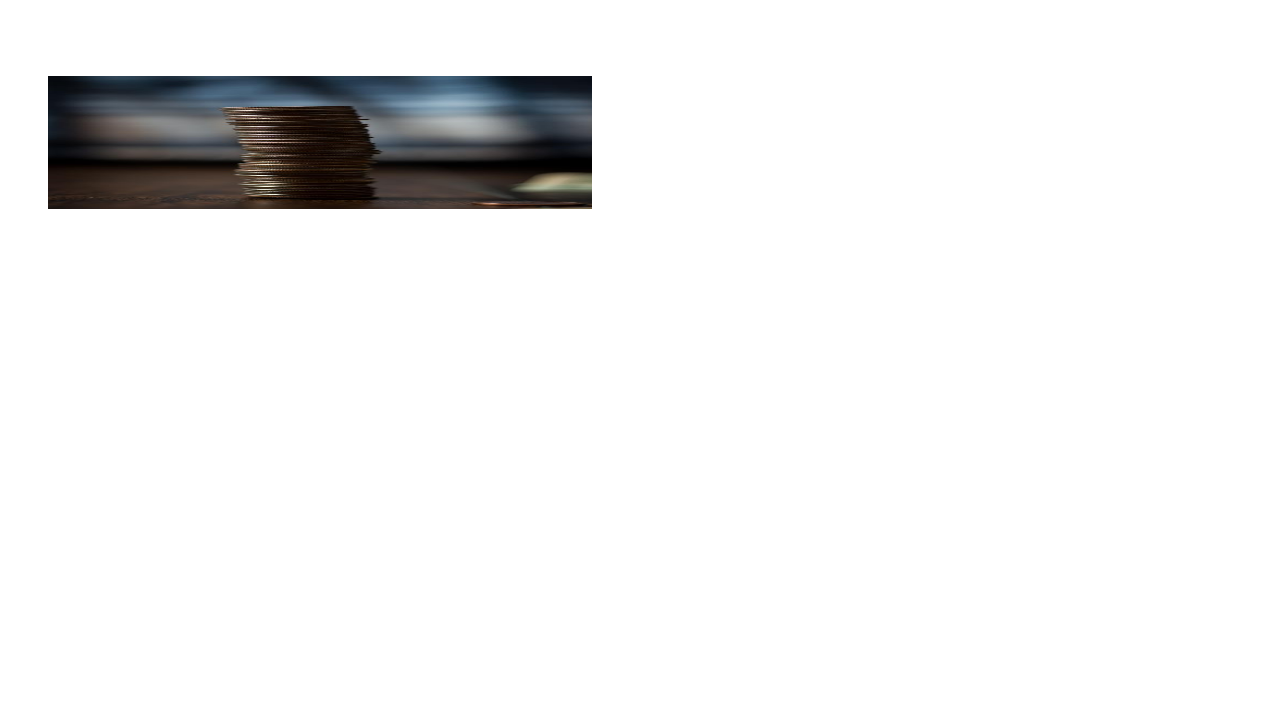
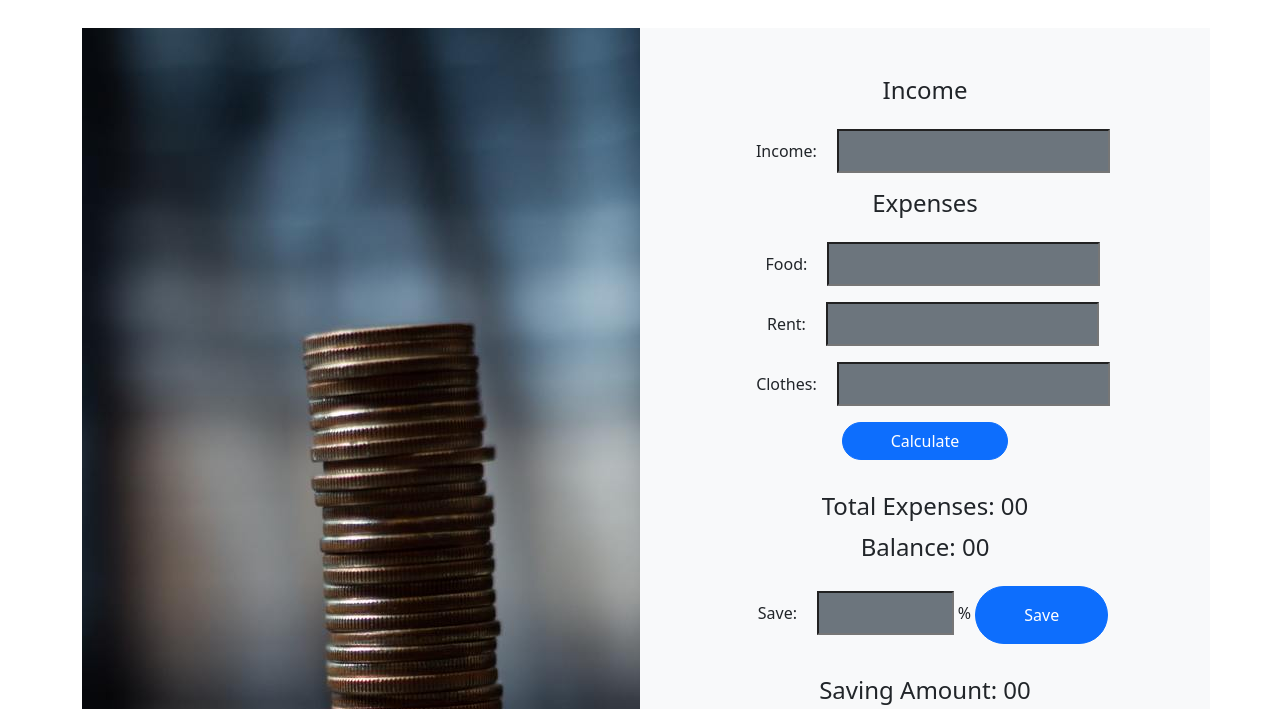
Before and after one commit to imtiazahammed1/imtiazahammed1, a plain HTML site: page index.html in a window 1280 px wide. Shown: the part 66-775 px from the top of the page. Drawn offline with nearby package versions, Linux system fonts and the light colour scheme.

Commit message:
value-added

```diff
--- a/index.html
+++ b/index.html
@@ -22,19 +22,49 @@
     </header>
     <!-- main start -->
     <main>
-        <div class="">
-            <div class="row">
-                <div class="col">
-                    <img class="mt-2 mb-5 p-5 w-50 h-25" src="money1.jpg" alt="">
-                </div>
-            </div>
+        <div class="container">
 
             <div class="row">
-                <div class="col">
-                    <h4>Income</h4>
+
+                <div class="col-6 mt-2 mb-5 ">
+                    <img src="money2.jpg" alt="">
                 </div>
+                <div class="col-6 mt-2 mb-5 bg-light ">
+                    <h4 class=" text-center pt-5 pb-3">Income</h4>
+                    <div class="text-center">
+                        <span class="p-3">Income:</span>
+                        <input class="bg-secondary text-white p-2 w-50" type="text">
+                    </div>
+                    <h4 class="text-center pt-3 pb-3 ">Expenses</h4>
+                    <div class="text-center pb-3">
+                        <span class="p-3">Food:</span>
+                        <input class="bg-secondary text-white p-2 w-50" type="text">
+                    </div>
+                    <div class="text-center pb-3">
+                        <span class="p-3">Rent:</span>
+                        <input class="bg-secondary text-white p-2 w-50" type="text">
+                    </div>
+                    <div class="text-center pb-3">
+                        <span class="p-3">Clothes:</span>
+                        <input class="bg-secondary text-white p-2 w-50" type="text">
+                    </div>
+
+                    <div class="text-center pb-3">
+                        <button class="btn btn-primary rounded-pill px-5" type="submit">Calculate</button>
+                    </div>
+                    <h4 class="text-center pt-3"> Total Expenses: 00</h4>
+                    <h4 class="text-center pt-1 pb-3"> Balance: 00</h4>
+                    <div class="text-center pb-3">
+                        <span class="p-3">Save:</span>
+                        <input class="bg-secondary text-white w-25 p-2" type="text"> <span>%</span>
+                        <button class="btn btn-primary rounded-pill px-5 py-3" type="submit">Save </button>
+                    </div>
+                    <h4 class="text-center pt-3">Saving Amount: 00</h4>
+                    <h4 class="text-center pt-1">Remaining Balance: 00</h4>
+
+                </div>
+
             </div>
-
 
         </div>
     </main>
```
